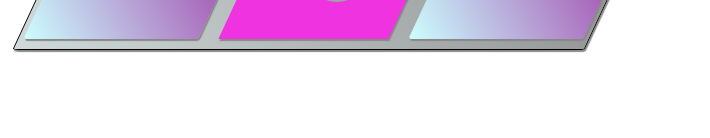
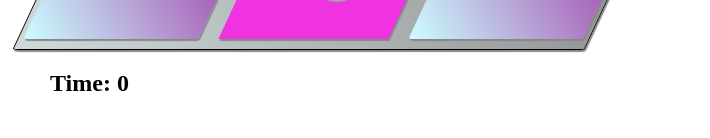
Before and after one commit to tylerfurgalack/Button-App, a React (Create React App) app: page / in a window 1280 px wide. Shown: the part 162-300 px from the top of the page, without its empty margins (0-710 px from the left). Built offline with nearby package versions, Linux system fonts and the light colour scheme.

Commit message:
put original state in App.js, created Timer.js component (kind of works)

```diff
--- a/src/App.js
+++ b/src/App.js
@@ -1,10 +1,14 @@
+import { useState } from "react";
 import "./App.css";
 import Button from "./components/Button";
+import Timer from "./components/Timer";
 
 function App() {
+  const [count, setCount] = useState(0);
   return (
     <body className="page">
-      <Button />
+      <Button count={count} setCount={setCount}/>
+      <Timer count={count} setCount={setCount}/>
     </body>
   );
 }
--- /dev/null
+++ b/src/components/Timer.js
@@ -0,0 +1,17 @@
+import { useState, useEffect } from "react";
+
+const Timer = (props) => {
+  const [timer, setTimer] = useState(0);
+  useEffect(() => {
+    if (props.count > 0) {
+      setTimeout(() => {
+        setTimer(timer + 1);
+      }, 1000);
+    } else if (props.count === 31) {
+        setTimer(timer);
+    }
+  }, [props.count, timer]);
+  return <h2>Time: {timer}</h2>;
+};
+
+export default Timer;
--- a/src/components/button.js
+++ b/src/components/button.js
@@ -2,8 +2,8 @@ import { useState, useEffect, useMemo } from "react";
 import "./button.css";
 import WordCounter from "./WordCounter";
 //"Boşalmak"
-const Button = () => {
-  const [count, setCount] = useState(0);
+const Button = (props) => {
+  const {count, setCount} = props;
   const [showBosalmak, setShowBosalmak] = useState(false);
   useEffect(() => {
     if (count === 31) {
@@ -15,7 +15,7 @@ const Button = () => {
         }, 3000);
       }, 2000);
     }
-  }, [count]);
+  }, [count, setCount]);
   const className = useMemo(() => {
     if(count >= 31) {
       return "wordCountContainer flash"
@@ -40,7 +40,7 @@ const Button = () => {
       </div>
       <div className={className}>
         <h1 className="wordCountText">
-          <WordCounter count={count} showBosalmak={showBosalmak}/>
+          <WordCounter numCount={count} showBosalmak={showBosalmak}/>
         </h1>
       </div>
     </div>
--- a/src/components/wordCounter.js
+++ b/src/components/wordCounter.js
@@ -39,7 +39,7 @@ function WordCounter(props) {
   if (props.showBosalmak) {
     return <p>Boşalmak</p>;
   } else {
-    return <p>{numArry[props.count]}</p>;
+    return <p>{numArry[props.numCount]}</p>;
   }
 }
 export default WordCounter;
```
